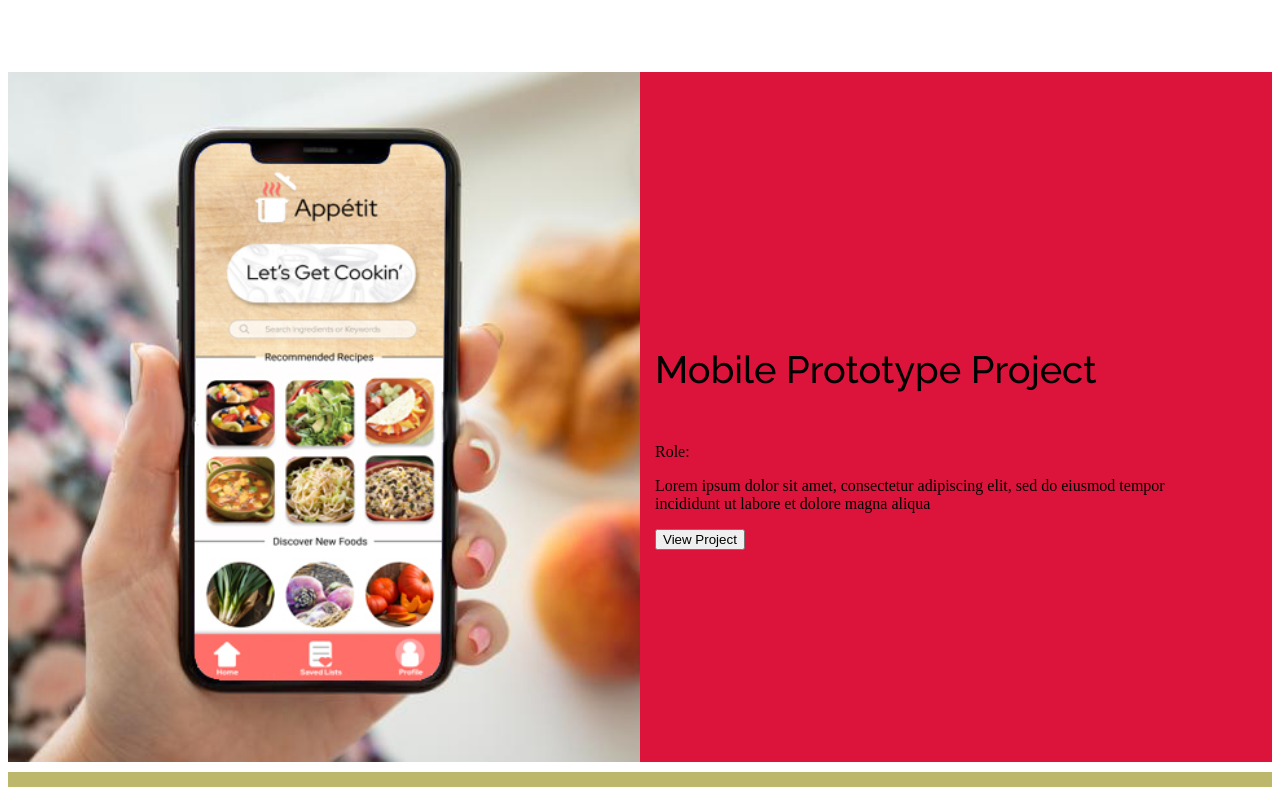
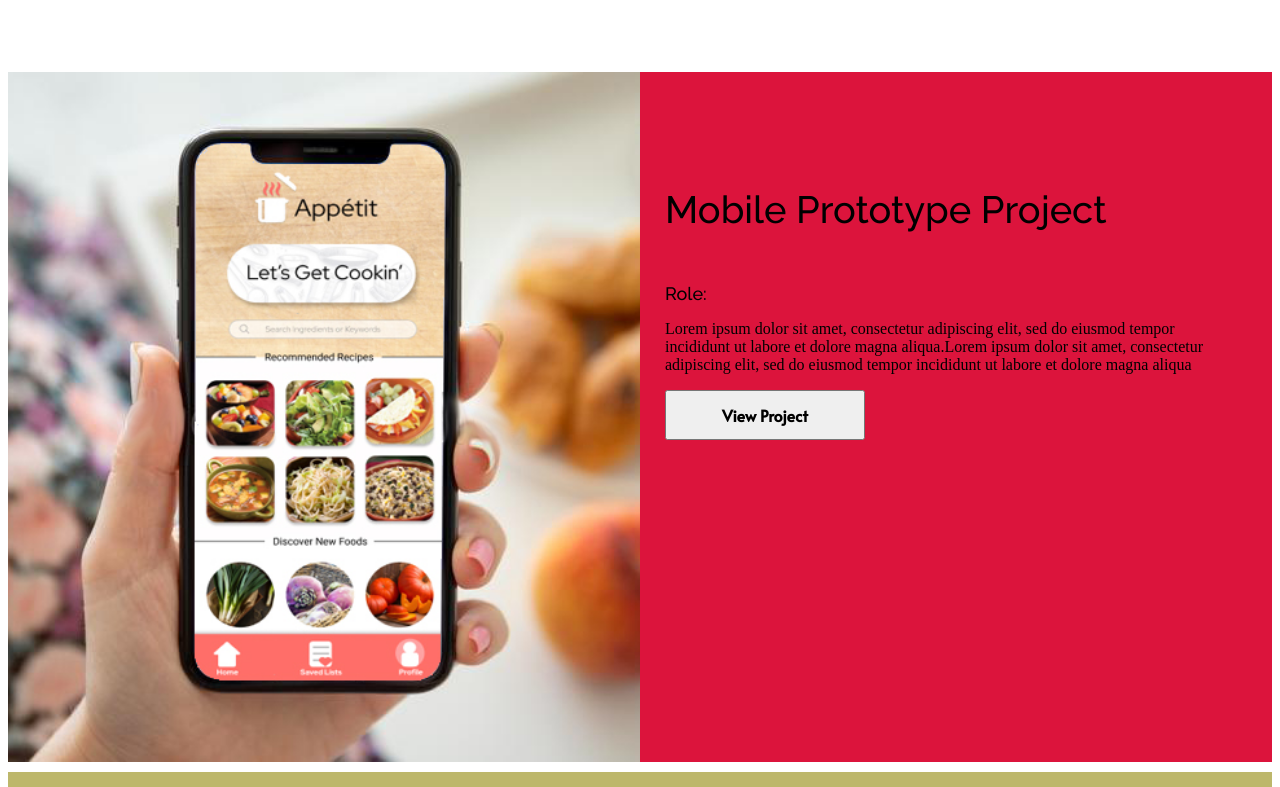
Before and after one commit to seoulomon/UX_UI_HW_18, a plain HTML site: page index.html in a window 1280 px wide. Shown: the part 1353-2140 px from the top of the page. Drawn offline with Linux system fonts and the light colour scheme.

Commit message:
Fine tuned the work1pd description section for css grid

```diff
--- a/css/style.css
+++ b/css/style.css
@@ -178,25 +178,40 @@ footer p {
 
 #work1dp {
     text-align: left;
-    height: 450px;
-    padding: 15px;
+    height: 600px;
+    padding: 25px;
     width: 90%;
     text-align: left;
 }
 
 #myWork h4 {
+
     font-family: 'Raleway', sans-serif;
     font-weight: 500;
     font-size: 38px;
 
+
 }
 
 #myWork p4 {
+
+    width: 150px;
+
     font-family: 'Raleway', sans-serif;
-    font-weight: 500;
+    font-weight:500;
+    font-size: 18px;
 
-    font-size: 18px;
 }
+
+#myWork button {
+    font-family: 'Alata', sans-serif;
+    font-weight:bold;
+    font-size: 16px;
+    width: 200px;
+    height: 50px;
+    margin: 0px 25px 25px0px;
+}
+
 
 
 
--- a/index.html
+++ b/index.html
@@ -95,9 +95,11 @@
             <div id="work1d" class="categoryGridArea">
                 <div id="work1dp">
                 <div><h4>Mobile Prototype Project</h4></div>
-                <div><p>Role:</p></div>
+                <div class="h4"><p4>Role:</p4></div>
                 <div>
                     <p>Lorem ipsum dolor sit amet, consectetur adipiscing
+                        elit, sed do eiusmod tempor incididunt ut labore et dolore
+                        magna aliqua.Lorem ipsum dolor sit amet, consectetur adipiscing
                         elit, sed do eiusmod tempor incididunt ut labore et dolore
                         magna aliqua</p>
                 </div>
```
